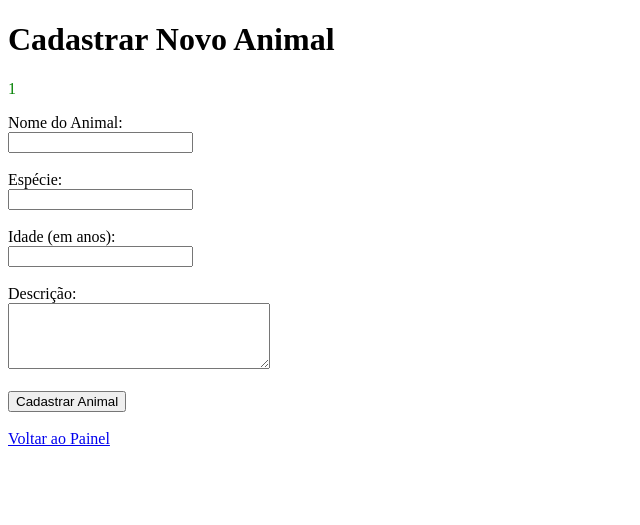
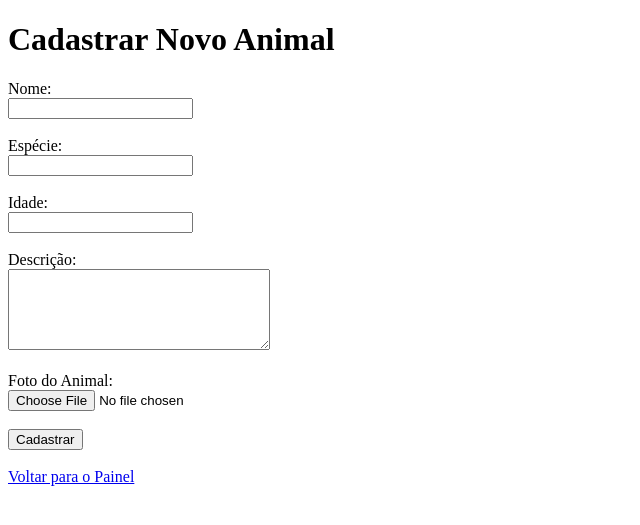
Before and after one commit to LUC1NI/sistema-adocao-animais, a PHP site: page /Views/animais/cadastrar.php in a window 1280 px wide. Shown: the top 525 px of the page, without its empty margins (0-640 px from the left). Run offline with PHP 8.4, Linux system fonts and the light colour scheme; the visitor is signed in with stand-in values (Sample User, id 1).

Commit message:
colocando fotos nos animais

```diff
--- a/sistema-adocao/Views/animais/cadastrar.php
+++ b/sistema-adocao/Views/animais/cadastrar.php
@@ -1,9 +1,33 @@
 <?php
-session_start();
+require_once '../../Config/banco.php';
 
-if (!isset($_SESSION['usuario'])) {
-    header('Location: ../usuarios/login.php');
-    exit;
+if ($_SERVER['REQUEST_METHOD'] == 'POST') {
+    $nome = $banco->real_escape_string($_POST['nome']);
+    $especie = $banco->real_escape_string($_POST['especie']);
+    $idade = intval($_POST['idade']);
+    $descricao = $banco->real_escape_string($_POST['descricao']);
+
+    $foto_nome = '';
+
+    // Verificar se foi enviada uma foto
+    if (isset($_FILES['foto']) && $_FILES['foto']['error'] == 0) {
+        $extensao = pathinfo($_FILES['foto']['name'], PATHINFO_EXTENSION);
+        $foto_nome = uniqid() . '.' . $extensao;
+
+        // Move o arquivo para a pasta uploads
+        move_uploaded_file($_FILES['foto']['tmp_name'], '../../uploads/animais/' . $foto_nome);
+    }
+
+    // Inserir no banco de dados
+    $q = "INSERT INTO animais (nome, especie, idade, descricao, foto)
+          VALUES ('$nome', '$especie', $idade, '$descricao', '$foto_nome')";
+
+    if ($banco->query($q)) {
+        echo "<p>Animal cadastrado com sucesso!</p>";
+        echo '<a href="listar_admin.php">Ver Lista de Animais (Admin)</a>';
+    } else {
+        echo "<p>Erro ao cadastrar o animal: " . $banco->error . "</p>";
+    }
 }
 ?>
 
@@ -11,40 +35,31 @@ if (!isset($_SESSION['usuario'])) {
 <html lang="pt-br">
 <head>
     <meta charset="UTF-8">
-    <title>Cadastrar Animal para Adoção</title>
+    <title>Cadastrar Animal</title>
 </head>
 <body>
     <h1>Cadastrar Novo Animal</h1>
 
-    <?php
-    if (isset($_SESSION['cadastro_animal_ok'])) {
-        echo "<p style='color:green;'>".$_SESSION['cadastro_animal_ok']."</p>";
-        unset($_SESSION['cadastro_animal_ok']);
-    }
-
-    if (isset($_SESSION['cadastro_animal_erro'])) {
-        echo "<p style='color:red;'>".$_SESSION['cadastro_animal_erro']."</p>";
-        unset($_SESSION['cadastro_animal_erro']);
-    }
-    ?>
-
-    <form action="processa_cadastro.php" method="post">
-        <label>Nome do Animal:</label><br>
+    <form method="post" enctype="multipart/form-data">
+        <label>Nome:</label><br>
         <input type="text" name="nome" required><br><br>
 
         <label>Espécie:</label><br>
         <input type="text" name="especie" required><br><br>
 
-        <label>Idade (em anos):</label><br>
-        <input type="number" name="idade" min="0" required><br><br>
+        <label>Idade:</label><br>
+        <input type="number" name="idade" required><br><br>
 
         <label>Descrição:</label><br>
-        <textarea name="descricao" rows="4" cols="30"></textarea><br><br>
+        <textarea name="descricao" rows="5" cols="30" required></textarea><br><br>
 
-        <button type="submit">Cadastrar Animal</button>
+        <label>Foto do Animal:</label><br>
+        <input type="file" name="foto" accept="image/*"><br><br>
+
+        <button type="submit">Cadastrar</button>
     </form>
 
     <br>
-    <a href="../usuarios/painel.php">Voltar ao Painel</a>
+    <a href="listar_admin.php">Voltar para o Painel</a>
 </body>
 </html>
--- a/sistema-adocao/Views/animais/listar.php
+++ b/sistema-adocao/Views/animais/listar.php
@@ -19,11 +19,12 @@ require_once '../../Config/banco.php';
         while ($animal = $resultado->fetch_assoc()) {
             echo "<div style='border:1px solid #ccc; padding:10px; margin-bottom:10px;'>";
             echo "<h2>".$animal['nome']."</h2>";
+            if (!empty($animal['foto'])) {
+                echo "<img src='../../uploads/animais/".$animal['foto']."' alt='Foto do animal' width='200'><br>";
+            }
             echo "<strong>Espécie:</strong> ".$animal['especie']."<br>";
             echo "<strong>Idade:</strong> ".$animal['idade']." anos<br>";
             echo "<strong>Descrição:</strong> ".$animal['descricao']."<br>";
-
-            // Aqui o link para a página de detalhes
             echo "<a href='detalhes.php?id=".$animal['id']."'>Ver Detalhes</a>";
 
             echo "</div>";
--- a/sistema-adocao/Views/animais/listar_admin.php
+++ b/sistema-adocao/Views/animais/listar_admin.php
@@ -25,10 +25,13 @@ if (!isset($_SESSION['usuario'])) {
         while ($animal = $resultado->fetch_assoc()) {
             echo "<div style='border:1px solid #ccc; padding:10px; margin-bottom:10px;'>";
             echo "<h2>".$animal['nome']."</h2>";
+            if (!empty($animal['foto'])) {
+                echo "<img src='../../uploads/animais/".$animal['foto']."' alt='Foto do animal' width='200'><br>";
+            }
             echo "<strong>Espécie:</strong> ".$animal['especie']."<br>";
             echo "<strong>Idade:</strong> ".$animal['idade']." anos<br>";
             echo "<strong>Descrição:</strong> ".$animal['descricao']."<br><br>";
-
+            echo "<a href='detalhes.php?id=".$animal['id']."'>Ver Detalhes</a>";
             echo "<a href='editar.php?id=".$animal['id']."'>Editar</a> | ";
             echo "<a href='excluir.php?id=".$animal['id']."' onclick=\"return confirm('Tem certeza que deseja excluir este animal?');\">Excluir</a>";
 
```
Also changed, not shown: sistema-adocao/uploads/animais/68501f1e61dc1.jpg (added).
